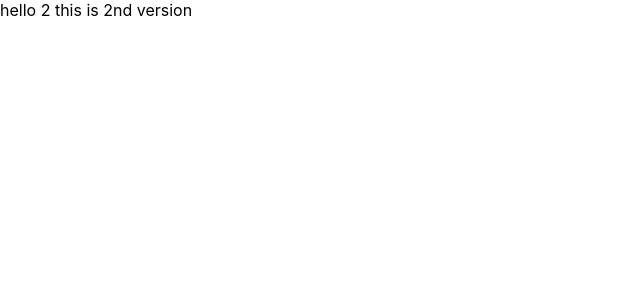
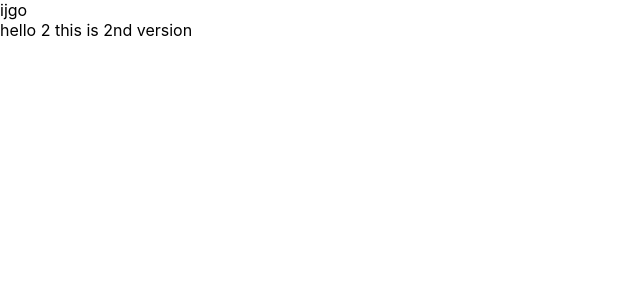
Before and after one commit to prabhakarcs25/WhatsApp-Clone, a React (Create React App) app in the folder client/: page / in a window 1280 px wide. Shown: the top 300 px of the page, without its empty margins (0-640 px from the left). Built offline with nearby package versions, Linux system fonts and the light colour scheme.

Commit message:
This is alf=go commit test of this project

```diff
--- a/client/src/App.js
+++ b/client/src/App.js
@@ -1,7 +1,13 @@
 import "./App.css";
 
 function App() {
-  return <div>hello 2 this is 2nd version</div>;
+  return (
+    <>
+      <div>ijgo</div>
+
+      <div>hello 2 this is 2nd version</div>
+    </>
+  );
 }
 
 export default App;
```
